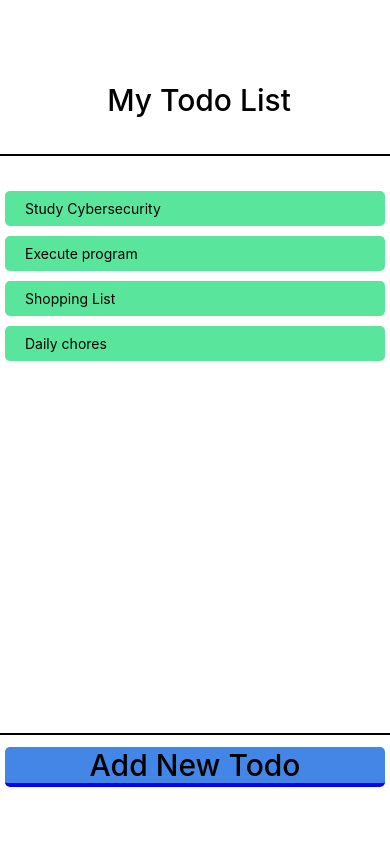
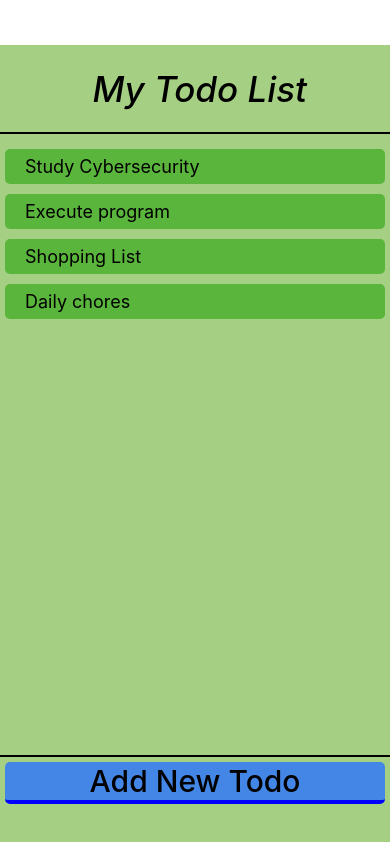
Before and after one commit to Bhavyat128/MAD-Assignment, a React Native app in the folder my-todo-list/: screen / in a window 390 px wide. Built offline with nearby package versions, Linux system fonts and the light colour scheme.

Commit message:
Milestone 1
Milestone 1

```diff
--- a/my-todo-list/App.js
+++ b/my-todo-list/App.js
@@ -5,16 +5,16 @@ export default function App() {
   return (
     <View style={styles.container}>
       <View style={styles.title}>
-        <Text style={{ textAlign: 'center', fontSize: 30, fontWeight: '500' }}> My Todo List</Text>
+        <Text style={{ textAlign: 'center', fontSize: 35,fontStyle: 'italic', fontWeight: '500' }}> My Todo List</Text>
       </View>
-      <View style={{ flex:5, marginTop: 30 }}>
+      <View style={{ flex:7, marginTop: 10 }}>
         {list.map((s, i) => (
           <View style={styles.box} key={i}>
-            <Text style={{ color: 'black', marginLeft: 20, justifyContent: 'flex-start', alignSelf: 'center' }}>{s}</Text>
+            <Text style={{ color: 'black',fontSize:18, marginLeft: 20, justifyContent: 'flex-start', alignSelf: 'center' }}>{s}</Text>
           </View>
         ))}
       </View>
-      <View style={{ flex: 1, justifyContent: 'center', alignSelf: 'center', width: '100%', borderTopWidth: 2 }}>
+      <View style={{ flex: 1, height:'100%', justifyContent: 'center', alignSelf: 'center', width: '100%', borderTopWidth: 2 }}>
         <Text style={styles.chess}> Add New Todo </Text>
       </View>
     </View>
@@ -27,12 +27,13 @@ const styles = StyleSheet.create({
   container: {
     flex: 1,
     marginTop: 45,
-    backgroundColor: '#fff',
+    backgroundColor: '#a5cf82',
 
   },
   title: {
     //fontSize: 30,
     flex: 1,
+    height: 20,
     justifyContent: 'center',
     alignContent: 'center',
     borderBottomWidth: 2,
@@ -45,17 +46,18 @@ const styles = StyleSheet.create({
     justifyContent: 'flex-start',
     alignContent: 'center',
     margin: 5,
-    marginBottom: 50,
+    marginBottom: 40,
     fontWeight: '500',
     backgroundColor: '#4386E6',
     borderBottomWidth: 4,
     borderRadius: 5,
     textAlign: 'center',
+    height:'50%',
 
   },
   box: {
     height: 35,
-    backgroundColor: '#59E69C',
+    backgroundColor: '#5ab53c',
     margin: 5,
     flexDirection: 'row',
     borderRadius: 5,
```
